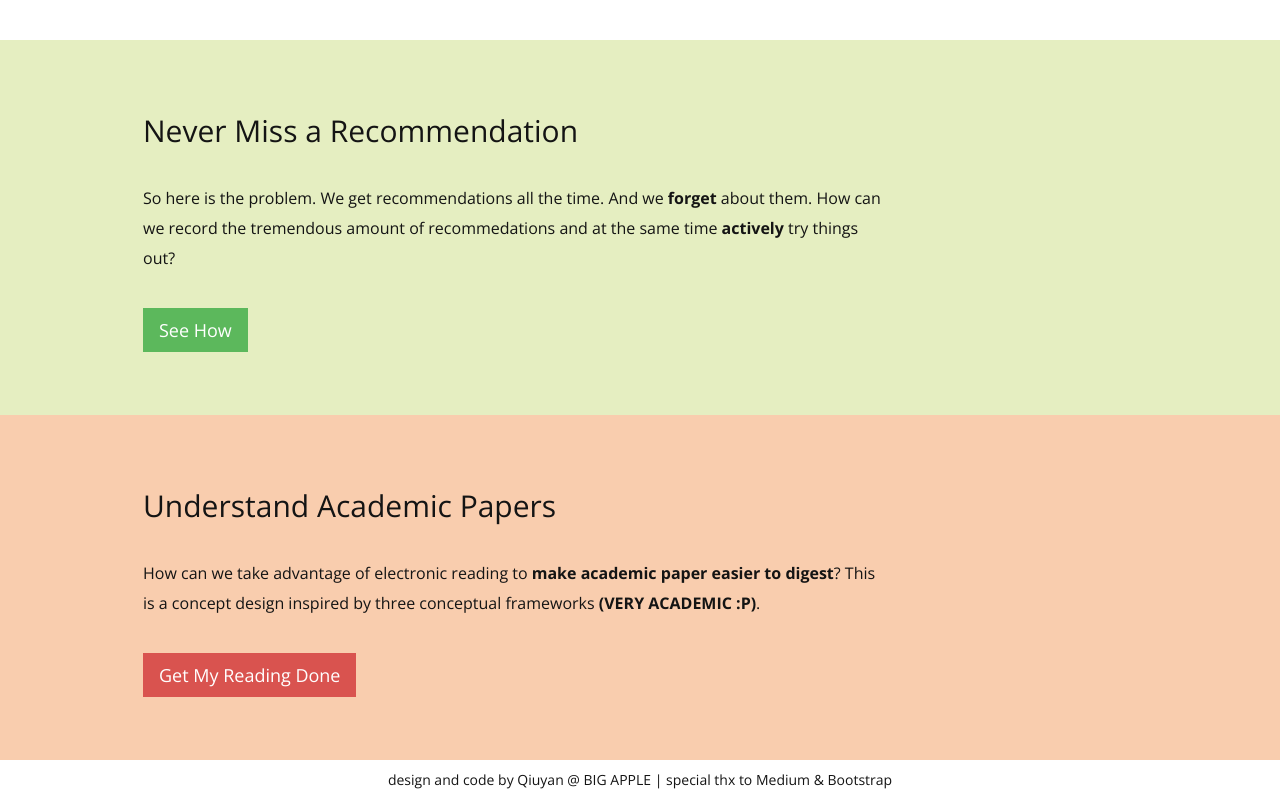
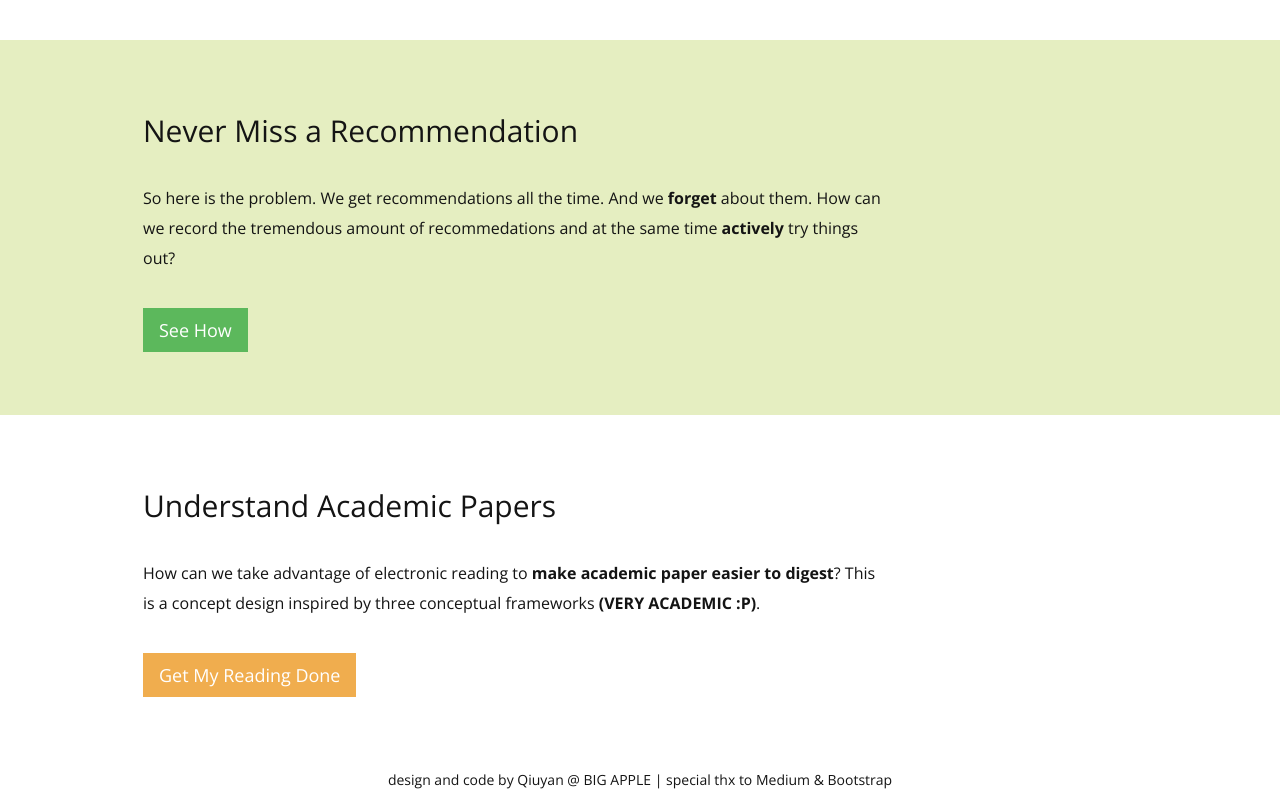
Before and after one commit to SylviaQ/SylviaQ.github.io, a plain HTML site: page index.html in a window 1280 px wide. Shown: the part 1121-1921 px from the top of the page. Drawn offline with nearby package versions, Linux system fonts and the light colour scheme.

Commit message:
bg color

```diff
--- a/index.html
+++ b/index.html
@@ -194,7 +194,7 @@
 				</section> -->
 
 
-				<section class="jumbotron project" style="background-color:#F9CDAE">
+				<section class="jumbotron project" style="background-color:#ffffff">
 					<div class="container">
 						<div class="row">
 							<div class="col-md-8">
@@ -205,7 +205,7 @@
 				How can we take advantage of electronic reading to <strong>make academic paper easier to digest</strong>? This is a concept design inspired by three conceptual frameworks <strong>(VERY ACADEMIC :P)</strong>.
 								</p>
 							</br>
-								<p><a class="btn btn-danger btn-lg round" href="https://medium.com/@SylviaQY/reading-hacker-320e86a705fa#.bt2ic57vk" target="_blank"> Get My Reading Done </a></p>
+								<p><a class="btn btn-warning btn-lg round" href="https://medium.com/@SylviaQY/reading-hacker-320e86a705fa#.bt2ic57vk" target="_blank"> Get My Reading Done </a></p>
 				   			</div>
 				   		</div>
 				   	</div>
```
